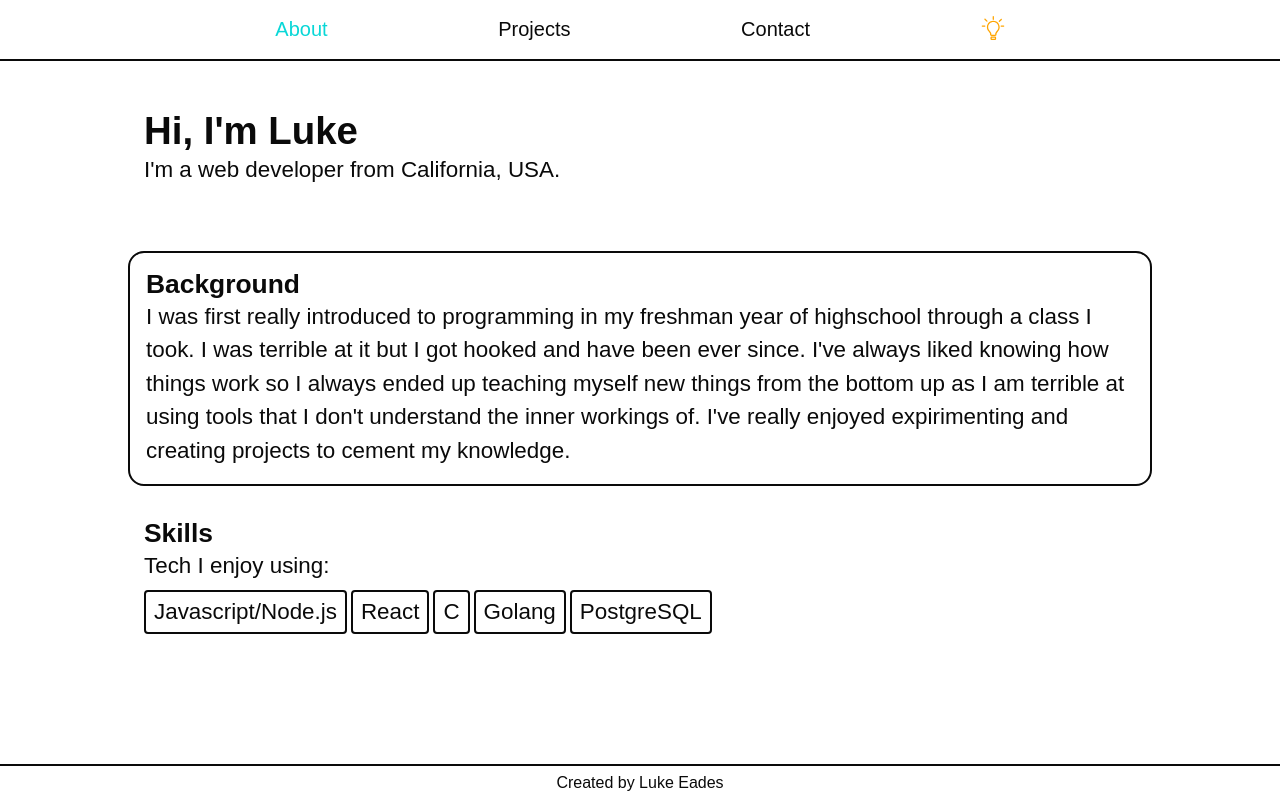
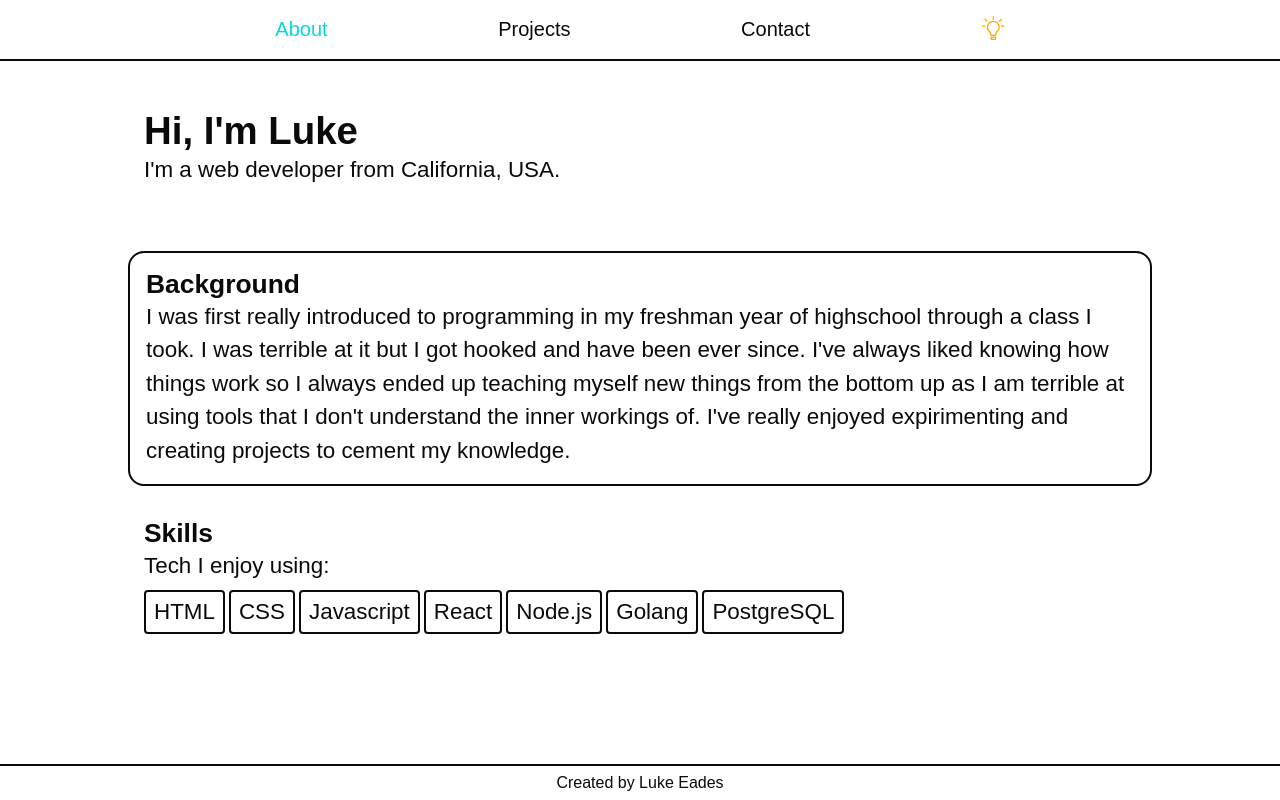
Before and after one commit to LukeEades/personal_website_revamp, a React (Vite) app: page / in a window 1280 px wide. Built offline with nearby package versions, Linux system fonts and the light colour scheme.

Commit message:
added og tags

```diff
--- a/index.html
+++ b/index.html
@@ -2,8 +2,12 @@
 <html lang="en">
   <head>
     <meta charset="UTF-8" />
+    <meta name="viewport" content="width=device-width, initial-scale=1.0" />
     <link rel="icon" type="image/svg+xml" href="/vite.svg" />
-    <meta name="viewport" content="width=device-width, initial-scale=1.0" />
+    <meta property="og:url" content="https://luke-eades.org" />
+    <meta property="og:type" content="website" />
+    <meta property="og:title" content="Luke Eades's Personal Website" />
+    <meta property="og:description" content="My wonderful personal website" />
     <title>Luke Eades</title>
   </head>
   <body>
--- a/src/components/About.jsx
+++ b/src/components/About.jsx
@@ -27,9 +27,11 @@ const About = () => {
           <h2>Skills</h2>
           <p>Tech I enjoy using:</p>
           <ul>
-            <li>Javascript/Node.js</li>
+            <li>HTML</li>
+            <li>CSS</li>
+            <li>Javascript</li>
             <li>React</li>
-            <li>C</li>
+            <li>Node.js</li>
             <li>Golang</li>
             <li>PostgreSQL</li>
           </ul>
```
